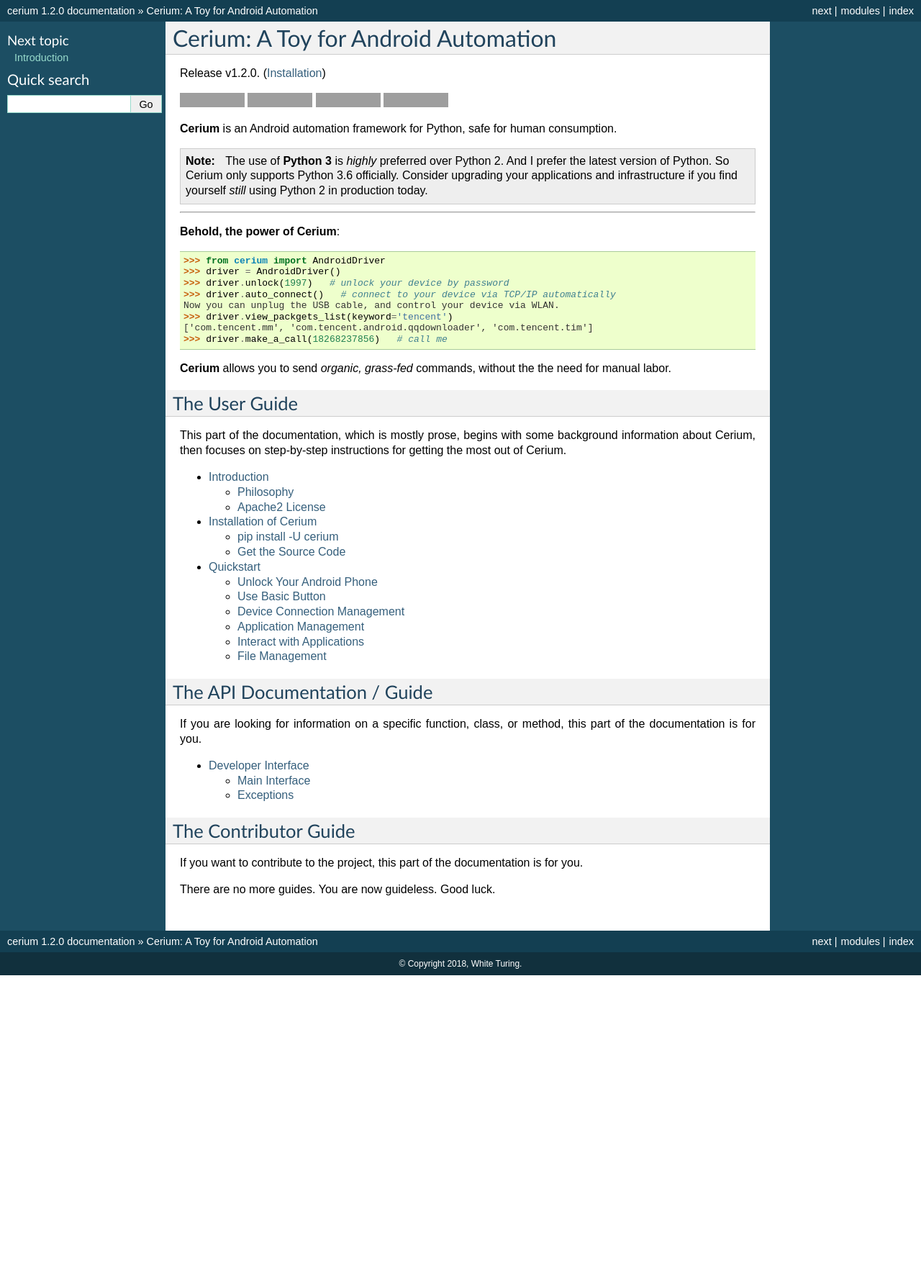
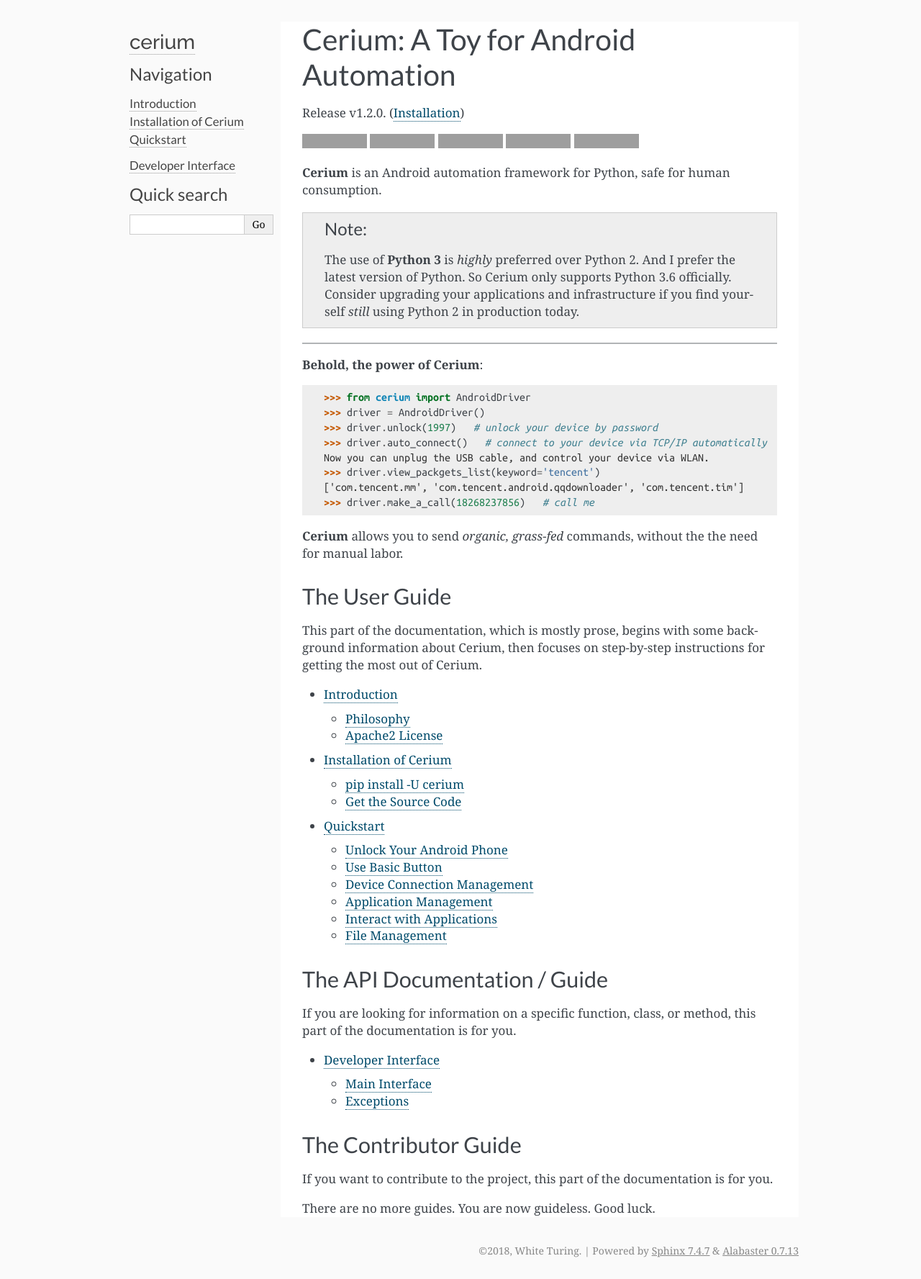
Before and after one commit to fujiawei-dev/cerium, a Sphinx documentation site: the page built from docs/index.rst, in a window 1280 px wide. Shown: the whole page at 72% size. Built offline with Sphinx 7.4.7, drawn with Linux system fonts in a browser that asks for light colours; pages that are not in the unit, such as notebooks, are missing from menus; before the commit the page ends 1355 px from its top, so only the background shows below that; grey boxes are pictures that could not be loaded.

Commit message:
Welcome to Cerium’s documentation!

```diff
--- /dev/null
+++ b/docs/_static/custom.css
@@ -0,0 +1,28 @@
+h1.logo {
+    font-family: "Raleway";
+    font-weight: 500;
+  }
+
+  a.headerlink {
+    color: rgba(0, 0, 0, 0.1);
+  }
+
+  div.sphinxsidebarwrapper p.blurb {
+    font-family: Lato, sans-serif;
+  }
+
+  div.sphinxsidebar li.toctree-l1 {
+    font-family: Lato, sans-serif;
+  }
+
+  body {
+    background-color: #fafafa
+  }
+
+  .search-btn {
+    padding: 0 1em;
+    font-family: Lato, sans-serif;
+    font-weight: normal;
+    line-height: normal;
+    align-self: stretch;
+  }
--- /dev/null
+++ b/docs/_templates/layout.html
@@ -0,0 +1,10 @@
+{% extends 'alabaster/layout.html' %}
+{% block extrahead %}
+  <!-- font -->
+  <link href='https://fonts.googleapis.com/css?family=Raleway:500' rel='stylesheet' type='text/css'>
+  <link href='https://fonts.googleapis.com/css?family=Lato:400,400italic' rel='stylesheet' type='text/css'>
+  <link href='https://fonts.googleapis.com/css?family=Noto+Serif:400,400italic,700,700italic' rel='stylesheet' type='text/css'>
+  <link href='https://fonts.googleapis.com/css?family=Ubuntu+Mono:400,400italic,700,700italic' rel='stylesheet' type='text/css'>
+  <!-- Style -->
+  {{ super() }}
+{% endblock %}
--- a/docs/conf.py
+++ b/docs/conf.py
@@ -100,14 +100,18 @@
 # The theme to use for HTML and HTML Help pages.  See the documentation for
 # a list of builtin themes.
 #
-html_theme = 'default'
+html_theme = 'alabaster'
 
 # Theme options are theme-specific and customize the look and feel of a theme
 # further.  For a list of options available for each theme, see the
 # documentation.
 #
-# html_theme_options = {
-# }
+html_theme_options = {
+    'font_family': '"Charis SIL", "Noto Serif", serif',
+    'head_font_family': 'Lato, sans-serif',
+    'code_font_family': '"Code new roman", "Ubuntu Mono", monospace',
+    'code_font_size': '1rem',
+}
 
 # Add any paths that contain custom static files (such as style sheets) here,
 # relative to this directory. They are copied after the builtin static files,
@@ -121,6 +125,8 @@
 # refs: http://alabaster.readthedocs.io/en/latest/installation.html#sidebars
 html_sidebars = {
     '**': [
+        'about.html',
+        'navigation.html',
         'relations.html',  # needs 'show_related': True theme option to display
         'searchbox.html',
     ]
```
Also changed, not shown: docs/index.rst (+8 -0 lines).
